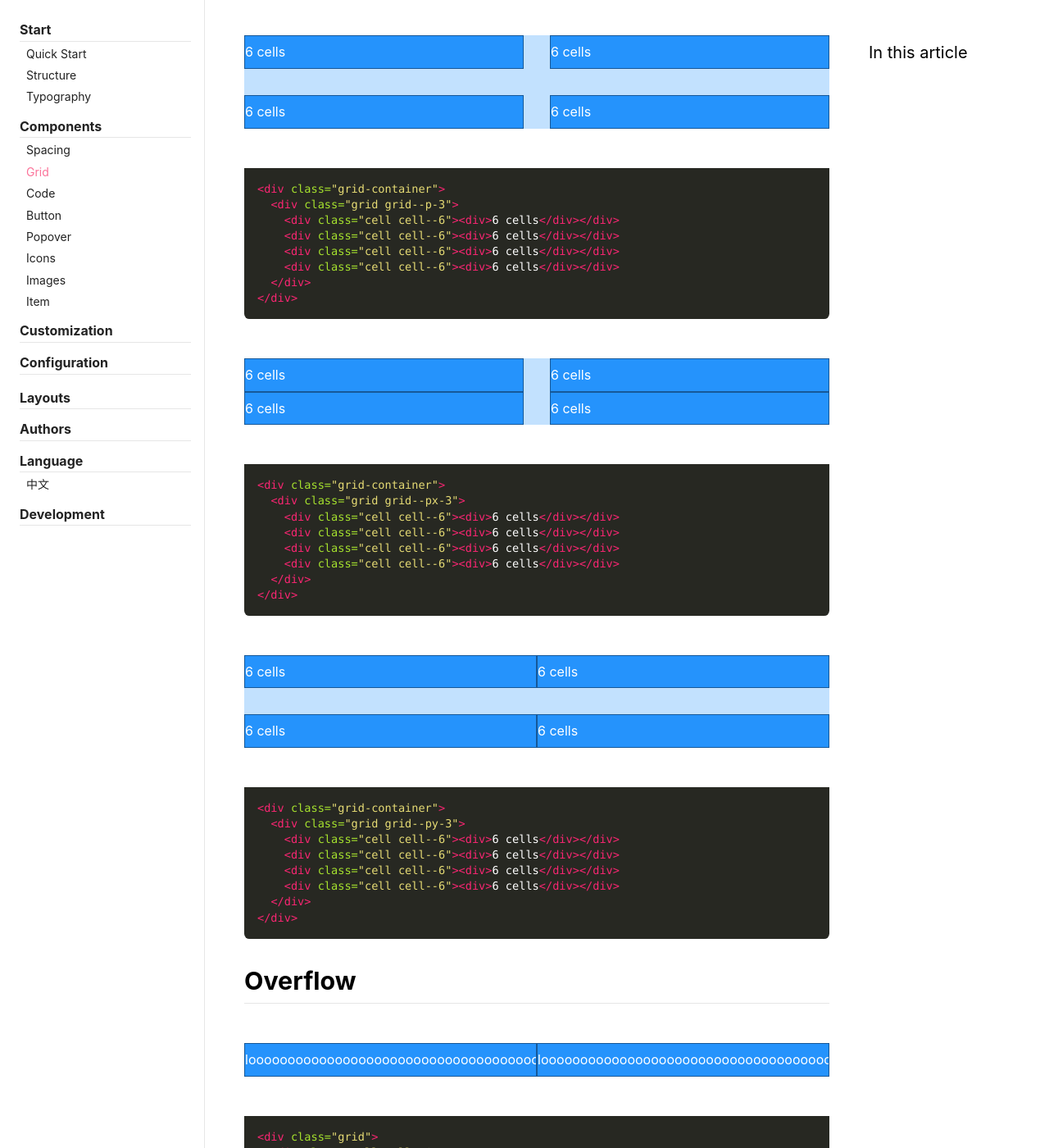
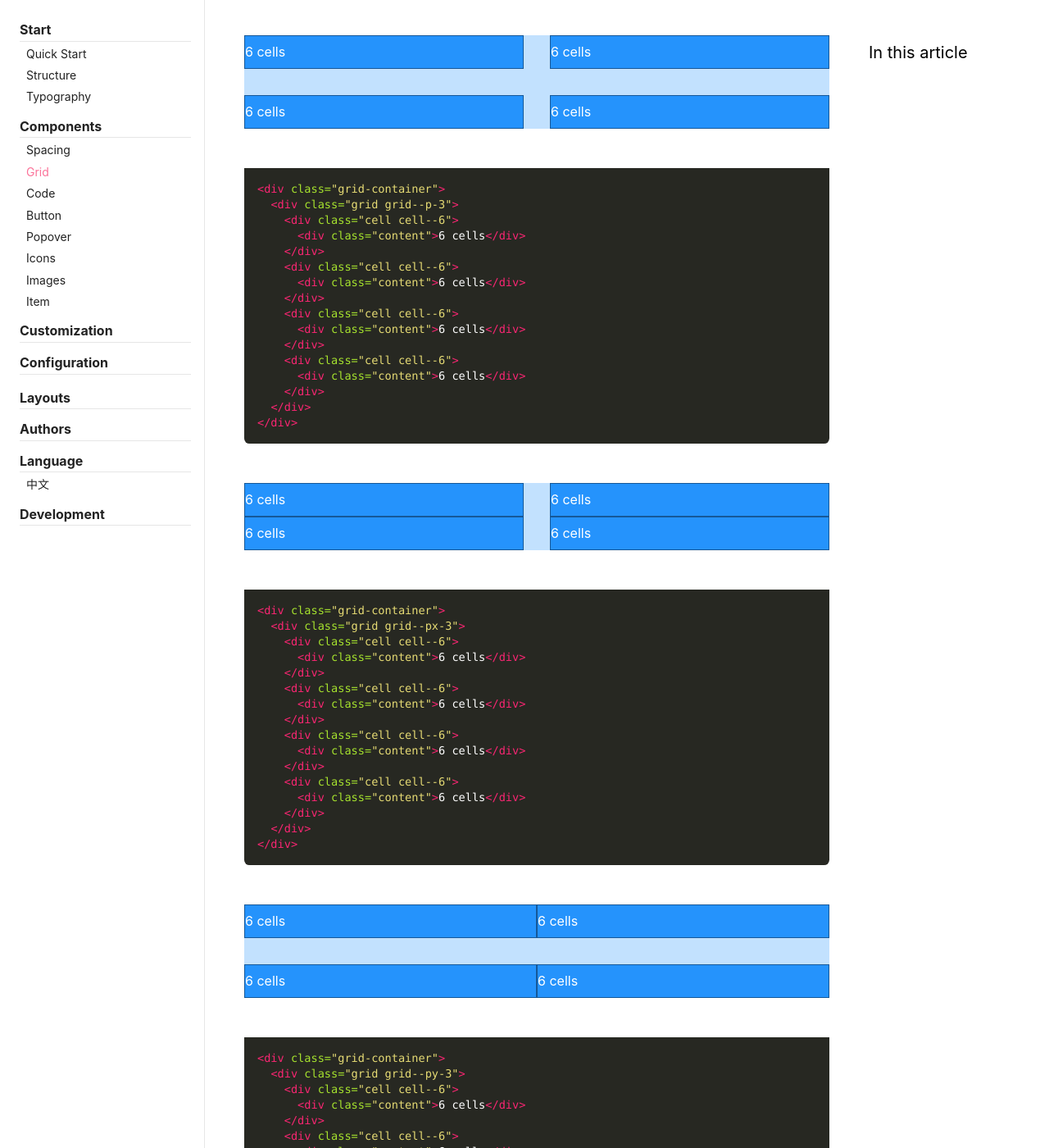
Before and after one commit to LawssssCat/jekyll-docs, a Jekyll site: the page built from _docs/en/components/grid.md, in a window 1280 px wide and 1400 px high, scrolled down 1780 px. Shown: the whole window at 82% size. Built offline with Jekyll 4.4.1, drawn with Linux system fonts in a browser that asks for light colours; comment, search, counter and statistics services are not loaded; some of the changed text lies outside the part shown.

Commit message:
docs: refactor docs grid.md

````diff
--- a/_docs/en/components/grid.md
+++ b/_docs/en/components/grid.md
@@ -23,20 +23,22 @@
 
 Similar to bootstrap, a grid has 12 columns.
 
+<!-- ============= -->
+{%- capture _code -%}
+<div class="grid">
+  <div class="cell cell--6 content">6 cells</div>
+  <div class="cell cell--2 content">2 cells</div>
+  <div class="cell cell--4 content">4 cells</div>
+</div>
+{%- endcapture-%}
+<!-- ============= -->
+
 <div class="grid-example my-5">
-  <div class="grid">
-    <div class="cell cell--6 content">6 cells</div>
-    <div class="cell cell--2 content">2 cells</div>
-    <div class="cell cell--4 content">4 cells</div>
-  </div>
+  {{ _code }}
 </div>
 
 ```html
-<div class="grid">
-  <div class="cell cell--6">6 cells</div>
-  <div class="cell cell--2">2 cells</div>
-  <div class="cell cell--4">4 cells</div>
-</div>
+{{ _code }}
 ```
 
 ## Responsive
@@ -44,20 +46,22 @@
 Default breakpoint is `md` that means `cell--12` equals `cell--md-12`.\
 And if there is no style of the current breakpoint, a smaller style (if this style exists) will be display.
 
-<div class="grid-example my-5">
-  <div class="grid">
-    <div class="cell cell--sm-12 cell--lg-6 content">12/12/6 cells</div>
-    <div class="cell cell--sm-12 cell--4 cell--lg-2 content">12/4/2 cells</div>
-    <div class="cell cell--sm-12 cell--8 cell--lg-4 content">12/8/4 cells</div>
-  </div>
-</div>
-
-```html
+<!-- ============= -->
+{%- capture _code -%}
 <div class="grid">
   <div class="cell cell--sm-12 cell--lg-6 content">12/12/6 cells</div>
   <div class="cell cell--sm-12 cell--4 cell--lg-2 content">12/4/2 cells</div>
   <div class="cell cell--sm-12 cell--8 cell--lg-4 content">12/8/4 cells</div>
 </div>
+{%- endcapture-%}
+<!-- ============= -->
+
+<div class="grid-example my-5">
+  {{ _code }}
+</div>
+
+```html
+{{ _code }}
 ```
 
 ## Auto Sizing
@@ -68,37 +72,45 @@
 }
 </style>
 
+<!-- ============= -->
+{%- capture _code -%}
+<div class="grid">
+  <div class="cell cell--2 content">2 cells</div>
+  <div class="cell cell--auto content content--auto">Whatever's left!</div>
+</div>
+{%- endcapture-%}
+<!-- ============= -->
+
 <div class="grid-example my-5">
-  <div class="grid">
-    <div class="cell cell--2 content">2 cells</div>
-    <div class="cell cell--auto content content--auto">Whatever's left!</div>
-  </div>
+  {{ _code }}
 </div>
 
 ```html
-<div class="grid">
-  <div class="cell cell--2">2 cells</div>
-  <div class="cell cell--auto">whatever's left!</div>
-</div>
+{{ _code }}
 ```
 
+<!-- ============= -->
+{%- capture _code -%}
+<div class="grid">
+  <div class="cell cell--shrink content">shrink</div>
+  <div class="cell cell--auto content content--auto">expand</div>
+</div>
+{%- endcapture-%}
+<!-- ============= -->
+
 <div class="grid-example my-5">
-  <div class="grid">
-    <div class="cell cell--shrink content">shrink</div>
-    <div class="cell cell--auto content content--auto">expand</div>
-  </div>
+  {{ _code }}
 </div>
 
 ```html
-<div class="grid">
-  <div class="cell cell--shrink">shrink</div>
-  <div class="cell cell--auto">expand</div>
-</div>
+{{ _code }}
 ```
 
 ## Gutters
 
-<div class="grid-container my-5 grid-example">
+<!-- ============= -->
+{%- capture _code -%}
+<div class="grid-container">
   <div class="grid grid--p-3">
     <div class="cell cell--6">
       <div class="content">6 cells</div>
@@ -114,19 +126,20 @@
     </div>
   </div>
 </div>
+{%- endcapture-%}
+<!-- ============= -->
+
+<div class="grid-example my-5">
+  {{ _code }}
+</div>
 
 ```html
-<div class="grid-container">
-  <div class="grid grid--p-3">
-    <div class="cell cell--6"><div>6 cells</div></div>
-    <div class="cell cell--6"><div>6 cells</div></div>
-    <div class="cell cell--6"><div>6 cells</div></div>
-    <div class="cell cell--6"><div>6 cells</div></div>
-  </div>
-</div>
+{{ _code }}
 ```
 
-<div class="grid-container my-5 grid-example">
+<!-- ============= -->
+{%- capture _code -%}
+<div class="grid-container">
   <div class="grid grid--px-3">
     <div class="cell cell--6">
       <div class="content">6 cells</div>
@@ -142,19 +155,20 @@
     </div>
   </div>
 </div>
+{%- endcapture-%}
+<!-- ============= -->
+
+<div class="grid-example my-5">
+  {{ _code }}
+</div>
 
 ```html
-<div class="grid-container">
-  <div class="grid grid--px-3">
-    <div class="cell cell--6"><div>6 cells</div></div>
-    <div class="cell cell--6"><div>6 cells</div></div>
-    <div class="cell cell--6"><div>6 cells</div></div>
-    <div class="cell cell--6"><div>6 cells</div></div>
-  </div>
-</div>
+{{ _code }}
 ```
 
-<div class="grid-container my-5 grid-example">
+<!-- ============= -->
+{%- capture _code -%}
+<div class="grid-container">
   <div class="grid grid--py-3">
     <div class="cell cell--6">
       <div class="content">6 cells</div>
@@ -170,32 +184,21 @@
     </div>
   </div>
 </div>
+{%- endcapture-%}
+<!-- ============= -->
+
+<div class="grid-example my-5">
+{{ _code }}
+</div>
 
 ```html
-<div class="grid-container">
-  <div class="grid grid--py-3">
-    <div class="cell cell--6"><div>6 cells</div></div>
-    <div class="cell cell--6"><div>6 cells</div></div>
-    <div class="cell cell--6"><div>6 cells</div></div>
-    <div class="cell cell--6"><div>6 cells</div></div>
-  </div>
-</div>
+{{ _code }}
 ```
 
 ## Overflow
 
-<div class="grid-example my-5">
-  <div class="grid">
-    <div class="cell cell--6">
-      <div class="content">loooooooooooooooooooooooooooooooooooooooooooooooooooooooooooooooong</div>
-    </div>
-    <div class="cell cell--6">
-      <div class="content">loooooooooooooooooooooooooooooooooooooooooooooooooooooooooooooooong</div>
-    </div>
-  </div>
-</div>
-
-```html
+<!-- ============= -->
+{%- capture _code -%}
 <div class="grid">
   <div class="cell cell--6">
     <div class="content">loooooooooooooooooooooooooooooooooooooooooooooooooooooooooooooooong</div>
@@ -204,20 +207,19 @@
     <div class="content">loooooooooooooooooooooooooooooooooooooooooooooooooooooooooooooooong</div>
   </div>
 </div>
-```
+{%- endcapture-%}
+<!-- ============= -->
 
 <div class="grid-example my-5">
-  <div class="grid">
-    <div class="cell cell--4">
-      <div class="content">loooooooooooooooooooooooooooooooooooooooooooooooooooooooooooooooong</div>
-    </div>
-    <div class="cell cell--auto">
-      <div class="content content--auto">loooooooooooooooooooooooooooooooooooooooooooooooooooooooooooooooong</div>
-    </div>
-  </div>
+{{ _code }}
 </div>
 
 ```html
+{{ _code }}
+```
+
+<!-- ============= -->
+{%- capture _code -%}
 <div class="grid">
   <div class="cell cell--4">
     <div class="content">loooooooooooooooooooooooooooooooooooooooooooooooooooooooooooooooong</div>
@@ -226,20 +228,19 @@
     <div class="content content--auto">loooooooooooooooooooooooooooooooooooooooooooooooooooooooooooooooong</div>
   </div>
 </div>
-```
+{%- endcapture-%}
+<!-- ============= -->
 
-<div class="grid-example grid-container my-5">
-  <div class="grid grid--p-3">
-    <div class="cell cell--6">
-      <div class="content">loooooooooooooooooooooooooooooooooooooooooooooooooooooooooooooooong</div>
-    </div>
-    <div class="cell cell--6">
-      <div class="content">loooooooooooooooooooooooooooooooooooooooooooooooooooooooooooooooong</div>
-    </div>
-  </div>
+<div class="grid-example my-5">
+{{ _code }}
 </div>
 
 ```html
+{{ _code }}
+```
+
+<!-- ============= -->
+{%- capture _code -%}
 <div class="grid grid--p-3">
   <div class="cell cell--6">
     <div class="content">loooooooooooooooooooooooooooooooooooooooooooooooooooooooooooooooong</div>
@@ -248,4 +249,13 @@
     <div class="content">loooooooooooooooooooooooooooooooooooooooooooooooooooooooooooooooong</div>
   </div>
 </div>
+{%- endcapture-%}
+<!-- ============= -->
+
+<div class="grid-example grid-container my-5">
+  {{ _code }}
+</div>
+
+```html
+{{ _code }}
 ```
````
